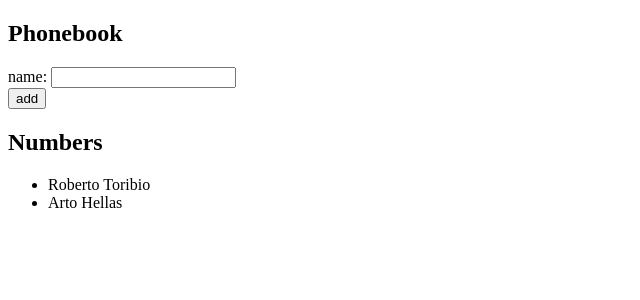
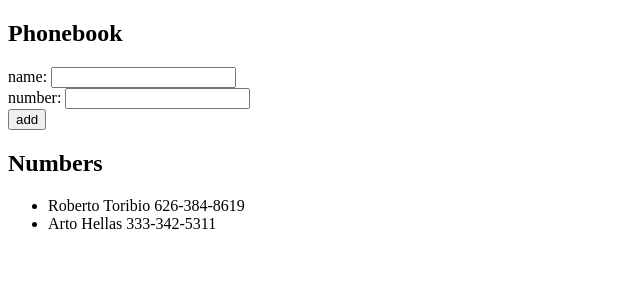
Before and after one commit to robo27918/webDev-openCourse, a React (Create React App) app in the folder part2/phonebook/: page / in a window 1280 px wide. Shown: the top 300 px of the page, without its empty margins (0-640 px from the left). Built offline with nearby package versions, Linux system fonts and the light colour scheme.

Commit message:
Finished exercise 2.8

```diff
--- a/part2/phonebook/src/App.js
+++ b/part2/phonebook/src/App.js
@@ -19,7 +19,7 @@
   console.log(props.contacts[0].name)
   const [contacts,setContacts] = useState(props.contacts)
   const [newName, setNewName] = useState('')
-
+  const [newNumber, setNewNumber] = useState('')
   const addContact = (event) => {
     event.preventDefault()
     console.log('button clicked', event.target)
@@ -36,11 +36,12 @@
       const nameObject ={
         id: contacts.length +1,
         name: newName,
-        number: "xxx-xxx-xxx",
+        number: newNumber,
       }
 
       setContacts(contacts.concat(nameObject))
       setNewName('')
+      setNewNumber('')
     }
   }
 
@@ -49,15 +50,24 @@
     console.log(event.target.value)
     setNewName(event.target.value)
   }
+  const handleNumberChange=(event)=>
+  {
+    console.log(event.target.value)
+    setNewNumber(event.target.value)
+  }
   return (
     <div>
       <h2>Phonebook</h2>
       <form onSubmit={addContact}>
         <div>
           name: <input value={newName} onChange={handleContactChange}/>
-          </div>
-          <div>
-            <button type="submit">add</button>
+        </div>
+        <div>
+          number: <input value={newNumber} onChange={handleNumberChange}/>
+        </div>
+
+        <div>
+          <button type="submit">add</button>
         </div>
       </form>
       <h2>Numbers</h2>
--- a/part2/phonebook/src/components/Contacts.js
+++ b/part2/phonebook/src/components/Contacts.js
@@ -3,6 +3,6 @@
     console.log("contact name", contact.name)
     console.log("contact id", contact.id)
     return (
-    <li>{contact.name}</li>)
+    <li>{contact.name} {contact.number}</li>)
 }
 export default Contact
```
